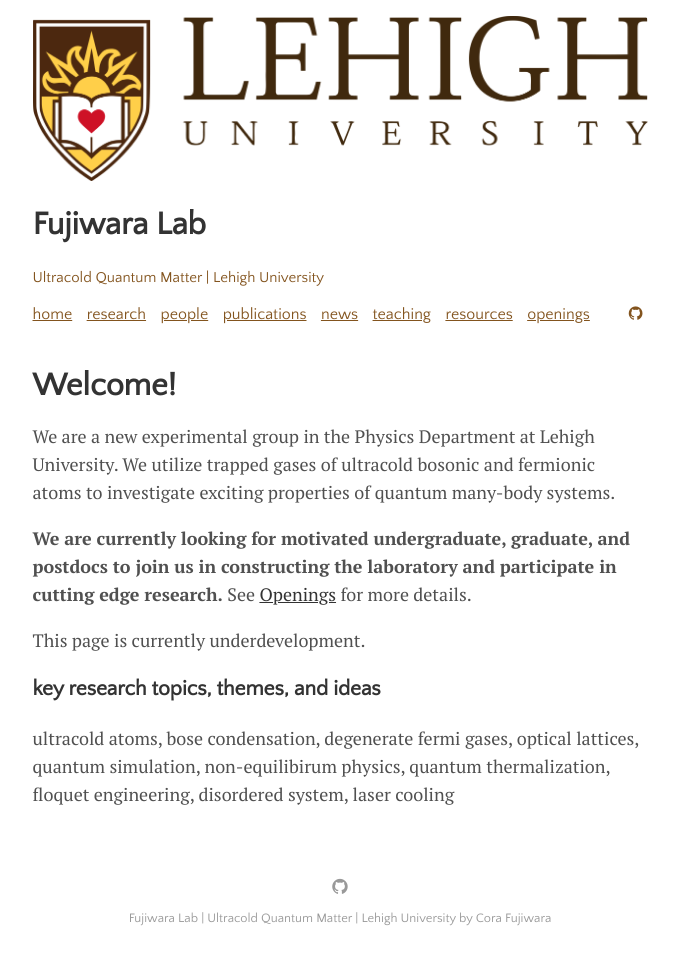
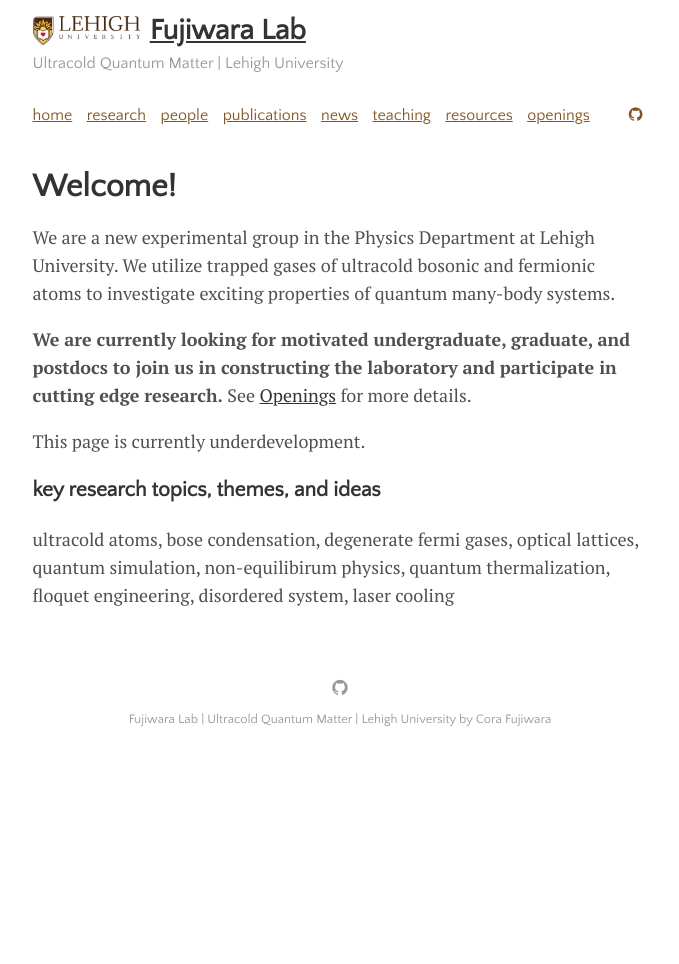
Before and after one commit to fujiwara-quantum-lab/fujiwara-quantum-lab.github.io, a Jekyll site: the page built from index.md, in a window 1280 px wide. Shown: the whole page, without its empty margins (300-979 px from the left). Built offline with Jekyll 4.4.1, drawn with Linux system fonts in a browser that asks for light colours; the list of posts is cut into pages by our own code; after the commit the page ends 900 px from its top, so only the background shows below that.

Commit message:
trying stuff

```diff
--- a/_includes/header.html
+++ b/_includes/header.html
@@ -1,15 +1,13 @@
 <header class="header">
-  <div class="header-branding">
+  <div class="header-top">
     <a href="{{ site.github.url }}/">
-      <img src="{{ site.github.url }}/assets/img/Lehigh_University_Logo.png" alt="Lehigh Logo" class="logo">
+      <img src="{{ site.github.url }}/assets/img/Lehigh_University_Logo.png" alt="Lab Logo" class="logo-inline">
     </a>
-    <div class="header-text">
-      <h3 class="header-title">
-        <a href="{{ site.github.url }}/">{{ site.title }}</a>
-      </h3>
-      <small class="header-subtitle">{{ site.description }}</small>
-    </div>
+    <h3 class="header-title-inline">
+      <a href="{{ site.github.url }}/">{{ site.title }}</a>
+    </h3>
   </div>
+  <div class="header-subtitle">{{ site.description }}</div>
 
   {% include menu.html %}
 </header>
--- a/_sass/_default.scss
+++ b/_sass/_default.scss
@@ -111,3 +111,27 @@
   font-family: $sans-serif-font-family;
   font-size:0.8rem;
 }
+
+.header-top {
+  display: flex;
+  align-items: center;
+  gap: 10px;
+}
+
+.logo-inline {
+  height: 1.8rem;
+  vertical-align: middle;
+}
+
+.header-title-inline {
+  margin: 0;
+  font-size: 1.8rem;
+  font-family: $sans-serif-font-family;
+}
+
+.header-subtitle {
+  font-size: 1rem;
+  color: $light-gray-color;
+  margin-top: 4px;
+  margin-bottom: 1rem;
+}
```
